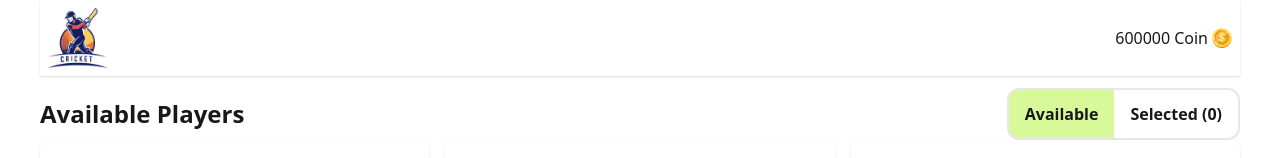
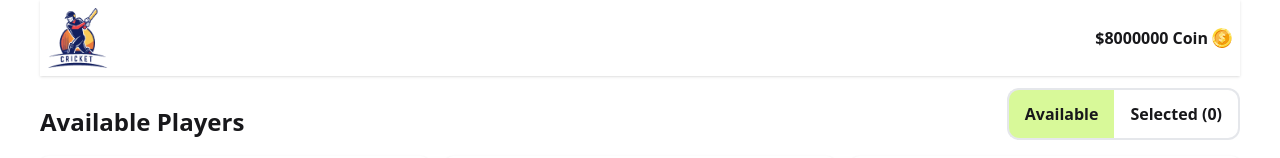
Before and after one commit to farial-robama/BPL-dream-app, a React (Vite) app: page / in a window 1280 px wide. Shown: the top 158 px of the page. Built offline with nearby package versions, Linux system fonts and the light colour scheme.

Commit message:
Add player selection validation with toasts

```diff
--- a/package.json
+++ b/package.json
@@ -13,6 +13,7 @@
     "@tailwindcss/vite": "^4.1.13",
     "react": "^19.1.1",
     "react-dom": "^19.1.1",
+    "react-toastify": "^10.0.6",
     "tailwindcss": "^4.1.13"
   },
   "devDependencies": {
--- a/src/App.jsx
+++ b/src/App.jsx
@@ -1,5 +1,7 @@
 import { Suspense, useState } from "react";
 import "./App.css";
+import { ToastContainer} from 'react-toastify';
+import 'react-toastify/dist/ReactToastify.css';
 import AvailablePlayers from "./Components/AvailablePlayers/AvailablePlayers";
 import Navbar from "./Components/Navbar/Navbar";
 import SelectedPlayers from "./Components/SelectedPlayers/SelectedPlayers";
@@ -12,7 +14,7 @@ const playersPromise = fetchPlayers()
 
 function App() {
   const[toggle, setToggle] = useState(true)
-  const [availableBalance, setAvailableBalance] = useState(600000)
+  const [availableBalance, setAvailableBalance] = useState(8000000)
   const [purchasedPlayers, setPurchasedPlayers] = useState([])
 
   const removePlayer = (p) => {
@@ -23,13 +25,14 @@ function App() {
 
   return (
     <>
+
       <Navbar availableBalance={availableBalance}></Navbar>
 
       <div className="max-w-[1200px] mx-auto flex justify-between items-center">
         <h3 className="font-bold text-2xl">{
           toggle === true ? "Available Players" : `Selected Players (${purchasedPlayers.length}/6)`
           }</h3>
-        <div className="font-bold">
+        <div className="font-bold mb-4">
           <button onClick={()=>setToggle(true)} className={`px-4 py-3 border-2 border-gray-200 rounded-l-xl border-r-0 ${toggle === true ? "bg-lime-200" : ""}`}>Available</button>
           <button onClick={()=>setToggle(false)} className={` px-4 py-3 border-2 border-gray-200 rounded-r-xl border-l-0 ${toggle === false ? "bg-lime-200" : ""}`}>Selected <span>({purchasedPlayers.length})</span></button>
         </div>
@@ -42,6 +45,8 @@ function App() {
       </Suspense> : <SelectedPlayers removePlayer={removePlayer} purchasedPlayers={purchasedPlayers}></SelectedPlayers>
       }
 
+      <ToastContainer />
+
 
     </>
   );
--- a/src/Components/Navbar/Navbar.jsx
+++ b/src/Components/Navbar/Navbar.jsx
@@ -10,8 +10,8 @@ const Navbar = ({availableBalance}) => {
                     <img className="w-[60px] h-[60px]" src={navImg} alt="" />
                   </a>
                 </div>
-                <div className="flex items-center">
-                  <span className="mr-1">{availableBalance}</span>
+                <div className="flex items-center font-semibold">
+                  <span className="mr-1">${availableBalance}</span>
                   <span className="mr-1">Coin</span>
                   <img src={dollarImg} alt="" />
                 </div>
--- a/src/Components/PlayerCard/PlayerCard.jsx
+++ b/src/Components/PlayerCard/PlayerCard.jsx
@@ -1,6 +1,7 @@
 import React, { useState } from 'react';
 import userImg  from "../../assets/images/user-1.png";
 import flagImg from "../../assets/images/Vector.png";
+import { toast } from 'react-toastify';
 
 const PlayerCard = ({player, setAvailableBalance, availableBalance, purchasedPlayers,setPurchasedPlayers}) => {
     const [isSelected, setIsSelected] = useState(false)
@@ -8,7 +9,11 @@ const PlayerCard = ({player, setAvailableBalance, availableBalance, purchasedPla
 const handleSelected = (playerData) =>{
     const playerPrice = parseInt(playerData.price_usd.split("USD").join("").split(",").join(""))
                 if (availableBalance<playerPrice) {
-                    alert("Not Enough Coins")
+                    toast("Not Enough Coins")
+                    return
+                }
+                if (purchasedPlayers.length === 6) {
+                    toast("6 Players Already Selected!")
                     return
                 }
                 setIsSelected(true)
@@ -20,7 +25,7 @@ const handleSelected = (playerData) =>{
           <figure>
             <img
               src={player.image}
-              alt="Shoes" />
+              alt="player_image" />
           </figure>
           <div className="card-body mt-4">
             <div className='flex'>
--- a/src/Components/SelectedCard/SelectedCard.jsx
+++ b/src/Components/SelectedCard/SelectedCard.jsx
@@ -7,7 +7,7 @@ const SelectedCard = ({player, removePlayer}) => {
 
     }
     return (
-         <div className='border-2 mt-3 border-gray-200 rounded-xl p-3 flex justify-between items-center'>
+         <div className='border-2 border-gray-200 rounded-xl p-3 flex justify-between items-center'>
                 <div className='flex items-center'>
                     <img className='h-[50px] w-[50px] rounded-xl' src={player.image} alt="" />
                     <div className='ml-2'>
```
Also changed, not shown: 1 other file (tests, documents, lock files or other folders).
